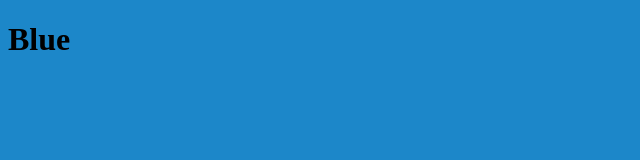
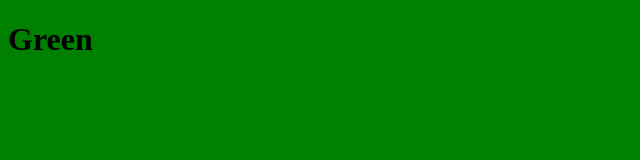
Before and after one commit to stephenjonpeters/k8s, a website: page index.html in a window 1280 px wide. Shown: the whole page, without its empty margins (0-640 px from the left). Drawn offline with Linux system fonts and the light colour scheme.

Commit message:
green working

```diff
--- a/index.html
+++ b/index.html
@@ -2,9 +2,9 @@
 <html lang="en">
   <head>
     <meta charset="utf-8" />
-    <title>Blue</title>
+    <title>Green</title>
   </head>
-  <body style="background-color:#1c87c9;">
-    <h1>Blue</h1>
+  <body style="background-color:#008000;">
+    <h1>Green</h1>
   </body>
 </html>
```
Also changed, not shown: 3 other files.
